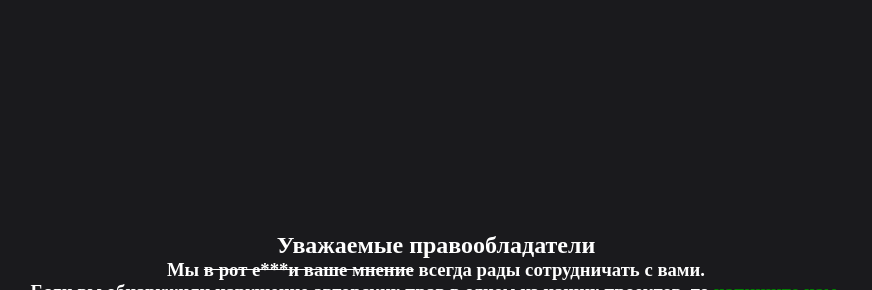
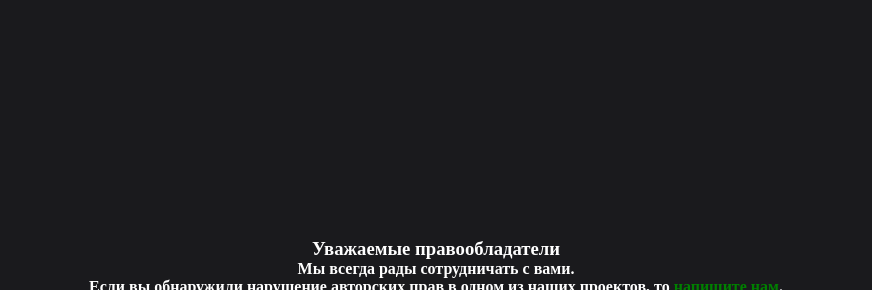
Before and after one commit to rizobyte/rizobyte.github.io, a plain HTML site: page dmca.html in a window 1280 px wide. Shown: the part 119-409 px from the top of the page, without its empty margins (204-1076 px from the left). Drawn offline with Linux system fonts and the light colour scheme; a web font is replaced by a local one.

Commit message:
Update dmca.html

```diff
--- a/dmca.html
+++ b/dmca.html
@@ -32,7 +32,7 @@
 		height: 100%;
 	}
 
-	h2,
+	h4,
 	h3 {
 		font-family: Ubuntu;
 		color: white;
@@ -52,10 +52,10 @@
 
 <body>
 	<main>
-		<h2>Уважаемые правообладатели</h2>
-		<h3>Мы <s>в рот е***и ваше мнение</s> всегда рады сотрудничать с вами.</h3>
-		<h3>Если вы обнаружили нарушение авторских прав в одном из наших проектов, то <a class="mail"
-				href="mailto:rizobyte@gmail.com">напишите нам</a>.</h3>
+		<h3>Уважаемые правообладатели</h3>
+		<h4>Мы всегда рады сотрудничать с вами.</h4>
+		<h4>Если вы обнаружили нарушение авторских прав в одном из наших проектов, то <a class="mail"
+				href="mailto:rizobyte@gmail.com">напишите нам</a>.</h4>
 		<a href="https://rizobyte.github.io" target="_blank"
 			style="text-decoration: none; display: flex; align-items: center; justify-content: center;">
 			<img src="img/rizobyte.png" style="width: 41px;">
```
